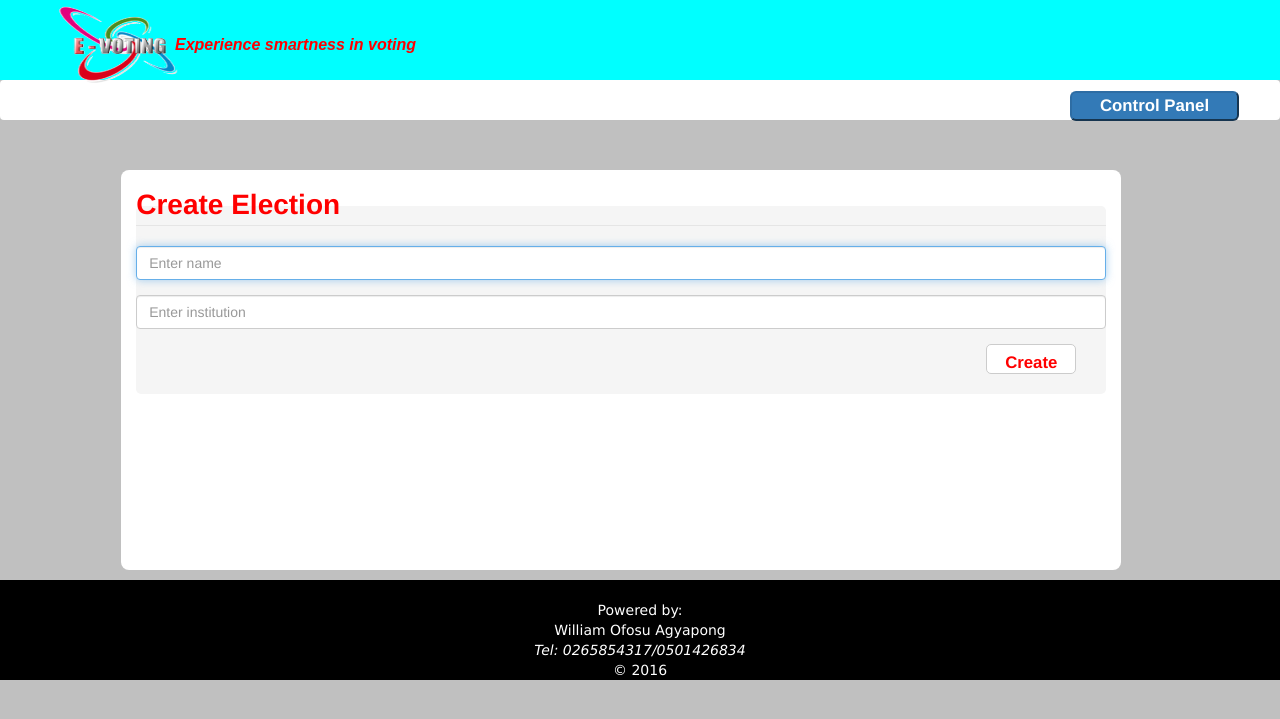
After one commit to williamagyapong/E-Voting, a PHP site: page /election.php in a window 1280 px wide. The commit adds this page. Shown: the top 719 px of the page. Run offline with PHP 8.4, Linux system fonts and the light colour scheme; a stand-in replaces the project's code that opens the database connection; some libraries are stand-ins or nearby versions.

Commit message:
Updated application files

```diff
--- a/core/database/helper.php
+++ b/core/database/helper.php
@@ -171,19 +171,21 @@ function createdb()
       }
 }
 
+
 function createElection()
 {
 
-    $name = $_POST['ename'];
-    $time = $_POST['etime'];
+    $name        = $_POST['name'];
+    $institution = $_POST['institute'];
+    $date = date('Y-m-d H:i:s');
 
-    mysql_select_db("admin");
     if(insert('elections',
       [
                'name'=>$name,
-               'etime'=>$time
+               'institute'=>$institution,
+               'date_created'=>$date
       ])){
-      echo "Election has been succefully created";
+      return true;
     }
 }
 
--- a/public/css/main.css
+++ b/public/css/main.css
@@ -112,7 +112,7 @@ frameset{
 }
 .panel{
 	/*background: #FFD700;*/
-	height: 25px;
+	height: 40px;
 	padding-left: 30px;
 	padding-top: 10px;
 	box-shadow: initial;
@@ -471,15 +471,15 @@ h2{
 
 .pagecontrols{
     width: 55%;
-	height: 25px;
+	height: 20px;
 	font-weight: bold;
 	font-size: 20px;
 	border: 1px solid black;
 	border-radius: 6px;
 	background: #cccccc;
 	color: blue;
-	margin-left: 10%;
-	padding: 10px 20px 10px 30px ;
+	margin-left: 13%;
+	padding: 8px 20px 8px 30px ;
 
 }
 .pagecontrols a{
@@ -488,7 +488,7 @@ h2{
 }
 .print-btn{
     width: 5%;
-	height: 25px;
+	height: 20px;
 	font-weight: bold;
 	font-size: 20px;
 	border: 1px solid black;
@@ -496,7 +496,7 @@ h2{
 	background: #cccccc;
 	color: blue;
 	position: relative;
-	left: 73%;
-	bottom: 46px;
-	padding: 10px ;
+	left: 78%;
+	bottom: 38px;
+	padding: 8px ;
 }
--- a/public/dashboard.php
+++ b/public/dashboard.php
@@ -2,6 +2,7 @@
 session_start();
  require_once '../core/init.php';
  require_once'create_db.php';
+
  auth();
 ?>
 <!DOCTYPE html>
@@ -33,7 +34,7 @@ session_start();
     		  <li class="dropdown">
     		  	<a href="#" class="dropdown n-toggle" data-toggle="dropdown" role="button" area-expanded="false">Create<span class="caret"></span></a>
     		  	  <ul class="dropdown-menu" role="menu">
-    		  	  	<li><a href="#">Election</a></li>
+    		  	  	<li><a href="election.php">Election</a></li>
     		  	  	<li class="divider"></li>
 
     		  	  	<li><a href="office.php">Offices</a></li>
--- /dev/null
+++ b/public/election.php
@@ -0,0 +1,84 @@
+<?php
+ require '../core/init.php';
+ if(isset($_POST['create']))
+ {
+ 	if(createElection())
+ 	{
+
+ 	}
+ }
+?>
+
+
+<!DOCTYPE html>
+<html lang="en">
+  <head>
+    <meta charset="utf-8">
+    <meta http-equiv="X-UA-Compatible" content="IE=edge">
+    <meta name="viewport" content="width=device-width, initial-scale=1">
+    <!-- The above 3 meta tags *must* come first in the head; any other head content must come *after* these tags -->
+    <title>Create election</title>
+    <!-- Bootstrap -->
+    <link href="css/bootstrap.min.css" rel="stylesheet">
+
+    <link rel="stylesheet" type="text/css" href="css/main.css">
+    <link rel="stylesheet" type="text/css" href="css/animate.css">
+
+    <!-- HTML5 shim and Respond.js for IE8 support of HTML5 elements and media queries -->
+    <!-- WARNING: Respond.js doesn't work if you view the page via file:// -->
+    <!--[if lt IE 9]>
+      <script src="https://oss.maxcdn.com/html5shiv/3.7.2/html5shiv.min.js"></script>
+      <script src="https://oss.maxcdn.com/respond/1.4.2/respond.min.js"></script>
+    <![endif]-->
+  </head>
+  <body>
+    <?php
+      require 'includes/header.php';
+    ?>
+
+    <div class="container-fluid">
+      <div class="wrapper">
+         <div>
+         	<?php
+               if(isset($_POST['create']))
+               {
+               	  if(createElection())
+               	  {
+               	  	 echo "Election has been successfully created.";
+               	  } else {
+               	  	 echo "Sorry, could not create election.";
+               	  }
+               }
+         	?>
+         </div>
+      	  <form role="form" action="election.php" method="post">
+         <fieldset class="fieldset">
+         	<legend>Create Election</legend>
+
+         	<div class="form-group">
+
+       	   <input type="text" name="name" class="form-control" placeholder="Enter name" autofocus="true" required="required">
+       	 </div>
+       	 <div class="form-group">
+
+       	   <input type="text" name="institute" class="form-control" placeholder="Enter institution" autofocus="true" required="required">
+       	 </div>
+       	 <button type="submit" name="create" class="btn btn-default">Create</button>
+         </fieldset>
+
+       </form>
+      </div>
+
+
+    </div>
+    <!-- jQuery (necessary for Bootstrap's JavaScript plugins) -->
+    <!-- currently disabled: activate by replacing #activate with #response -->
+    <script type="text/javascript" src = "js/jquery-2.1.4.min.js"></script>
+      <script type="text/javascript" src = "js/time.js"></script>
+    <!-- Include all compiled plugins (below), or include individual files as needed -->
+    <script src="js/bootstrap.min.js"></script>
+
+    </script>
+    <?php require'includes/footer.php'; ?>
+  </body>
+</html>
```
Also changed, not shown: public/create_db.php (+17 -7 lines), public/voters.php (+7 -6 lines), core/functions/election.php (renamed from core/functions/pagination.php), public/images/logo/logo1.png (deleted), public/images/logo/logo2.jpg (deleted), public/images/logo/logo4.jpg (deleted).
